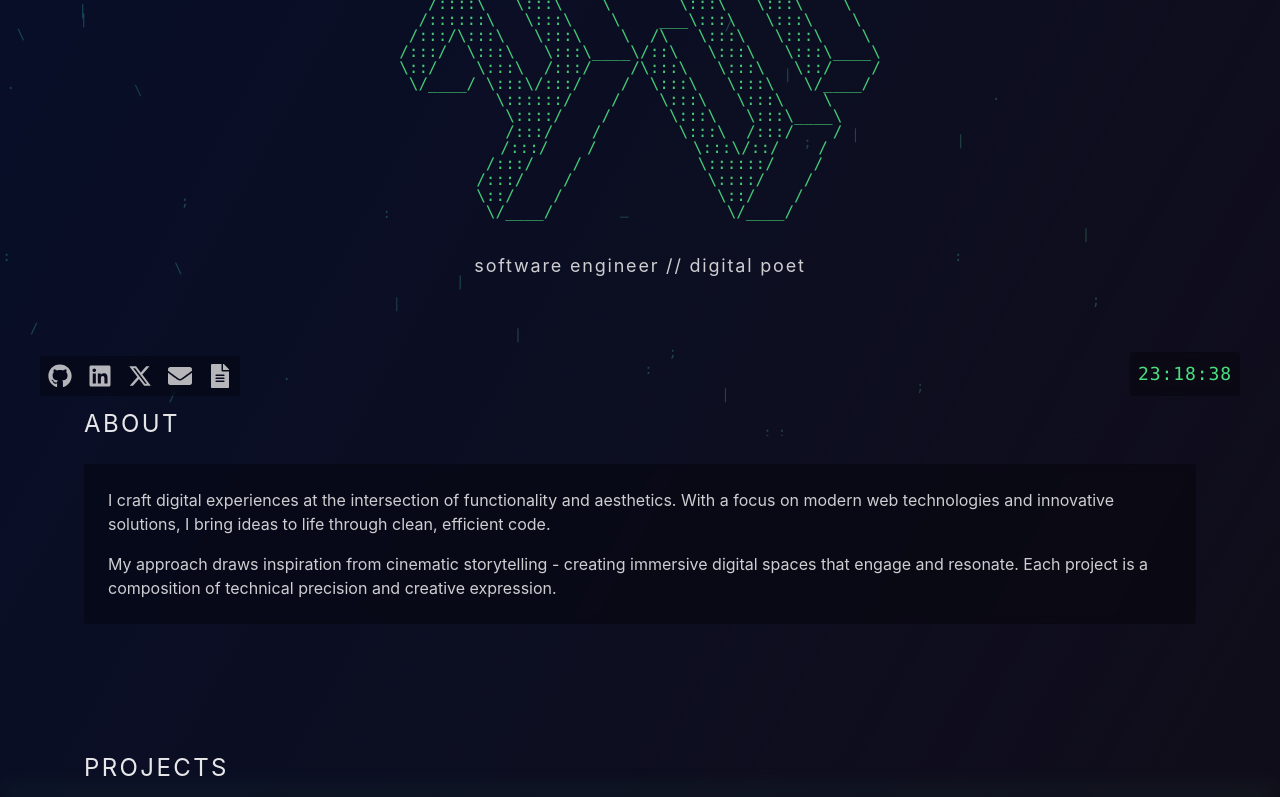
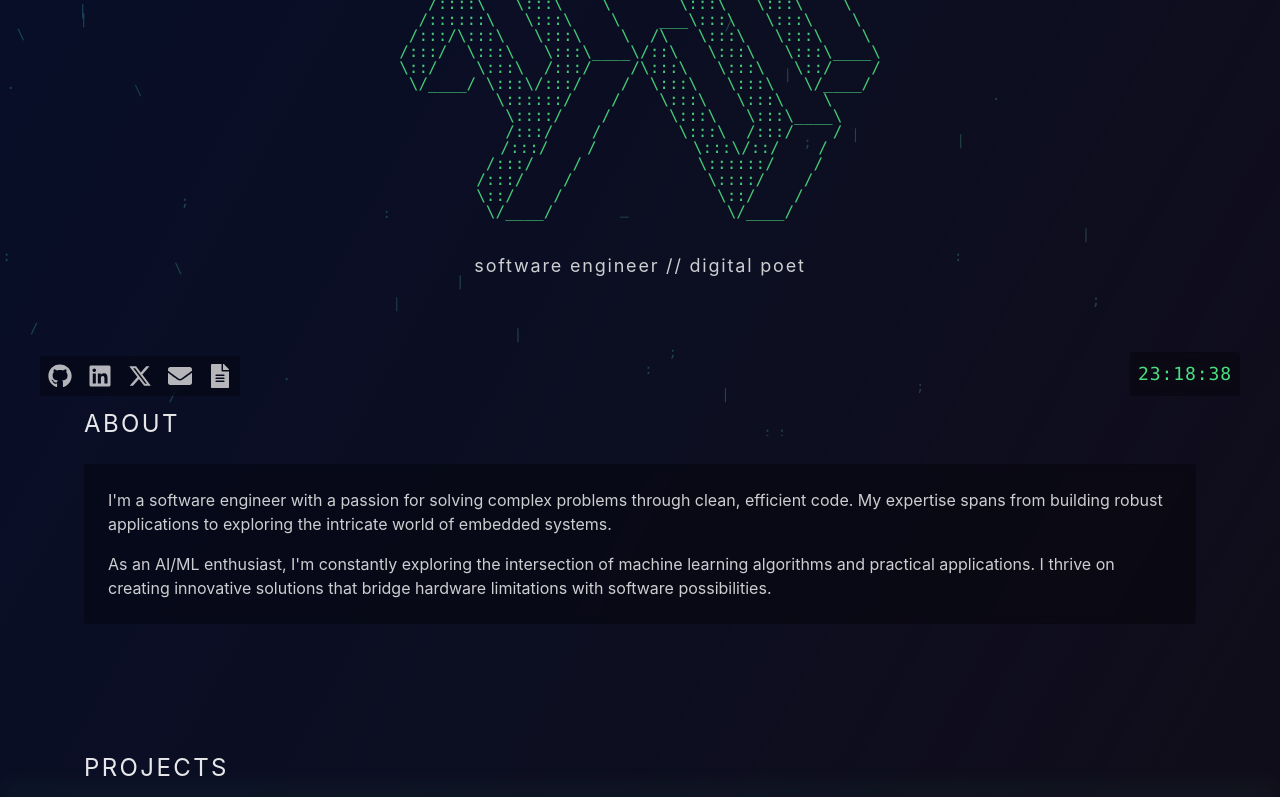
Before and after one commit to Cyoger/akshatsharma.com, a React (Create React App) app: page / in a window 1280 px wide. Shown: the part 364-1161 px from the top of the page. Built offline with nearby package versions, Linux system fonts and the light colour scheme.

Commit message:
updated about from random stuff to really about myself

```diff
--- a/src/App.jsx
+++ b/src/App.jsx
@@ -36,10 +36,10 @@ function App() {
           <h2 className="text-2xl text-center md:text-left uppercase tracking-widest mb-4 md:mb-6 text-white/90">About</h2>
           <div className="bg-black/30 backdrop-blur-sm p-4 md:p-6 rounded">
             <p className="text-white/80 mb-4">
-              I craft digital experiences at the intersection of functionality and aesthetics. With a focus on modern web technologies and innovative solutions, I bring ideas to life through clean, efficient code.
+              I'm a software engineer with a passion for solving complex problems through clean, efficient code. My expertise spans from building robust applications to exploring the intricate world of embedded systems.
             </p>
             <p className="text-white/80">
-              My approach draws inspiration from cinematic storytelling - creating immersive digital spaces that engage and resonate. Each project is a composition of technical precision and creative expression.
+              As an AI/ML enthusiast, I'm constantly exploring the intersection of machine learning algorithms and practical applications. I thrive on creating innovative solutions that bridge hardware limitations with software possibilities.
             </p>
           </div>
         </section>
```
